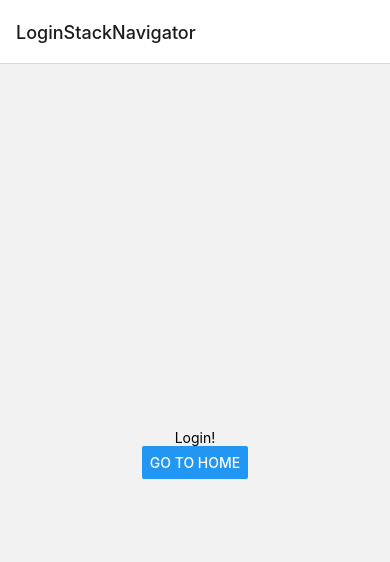
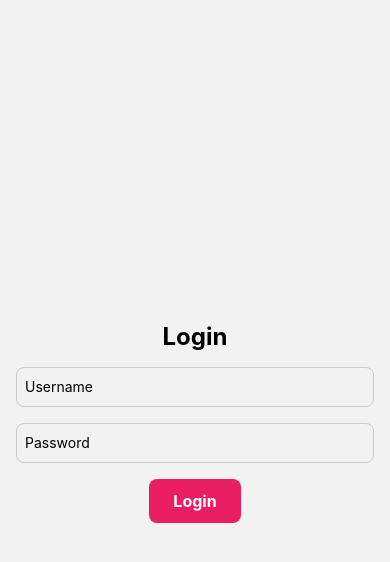
Before and after one commit to nuripaksoy/CarSharingApp, a React Native app: screen /LoginStackNavigator in a window 390 px wide. Shown: the top 562 px of the page. Built offline with nearby package versions, Linux system fonts and the light colour scheme.

Commit message:
login screen has done;

```diff
--- a/App.js
+++ b/App.js
@@ -1,5 +1,5 @@
 import * as React from 'react';
-import MyTabs from './MyTabs';
+import MyTabs from './components/MyTabs';
 import { NavigationContainer } from '@react-navigation/native';
 import { Text, View } from "react-native";
 import StackNavigator from './StackNavigator';
--- a/StackNavigator.js
+++ b/StackNavigator.js
@@ -1,6 +1,5 @@
 import { createStackNavigator } from '@react-navigation/stack';
-import MyTabs from './MyTabs';
-import Home from './screens/Home';
+import MyTabs from './components/MyTabs';
 import Login from './screens/Login';
 
 const Stack = createStackNavigator();
@@ -8,8 +7,8 @@ const Stack = createStackNavigator();
 function StackNavigator() {
   return (
     <Stack.Navigator>
-      <Stack.Screen name="LoginStackNavigator" component={Login} />
-      <Stack.Screen name="HomeStackNavigator"  component={MyTabs} options={{headerShown: false , gestureEnabled: false}}/>
+      <Stack.Screen name="LoginStackNavigator" component={Login} options={{ headerShown: false, gestureEnabled: false }} />
+      <Stack.Screen name="HomeStackNavigator" component={MyTabs} options={{ headerShown: false, gestureEnabled: false }} />
     </Stack.Navigator>
   );
 }
--- a/MyTabs.js
+++ b/components/MyTabs.js
@@ -1,7 +1,7 @@
 import { createBottomTabNavigator } from '@react-navigation/bottom-tabs';
-import Home from './screens/Home'
-import Profile from './screens/Profile';
-import Settings from './screens/Settings';
+import Home from '../screens/Home'
+import Profile from '../screens/Profile';
+import Settings from '../screens/Settings';
 import { MaterialCommunityIcons } from '@expo/vector-icons';
 
 const Tab = createBottomTabNavigator();
@@ -9,17 +9,17 @@ const Tab = createBottomTabNavigator();
 function MyTabs() {
   return (
     <Tab.Navigator
-    initialRouteName="Home"
-        screenOptions={{
-            tabBarActiveTintColor: '#e91e63',
-    }}>
+      initialRouteName="Home"
+      screenOptions={{
+        tabBarActiveTintColor: '#e91e63',
+      }}>
       <Tab.Screen
         name="Home"
         component={Home}
         options={{
-          tabBarLabel: 'Home',
+          tabBarShowLabel: false,
           tabBarIcon: ({ color, size }) => (
-            <MaterialCommunityIcons name="home" color={color} size={size} />
+            <MaterialCommunityIcons name="car" color={color} size={size} />
           ),
         }}
       />
@@ -27,7 +27,7 @@ function MyTabs() {
         name="Profile"
         component={Profile}
         options={{
-          tabBarLabel: 'Profile',
+          tabBarShowLabel: false,
           tabBarIcon: ({ color, size }) => (
             <MaterialCommunityIcons name="account" color={color} size={size} />
           ),
@@ -37,9 +37,9 @@ function MyTabs() {
         name="Settings"
         component={Settings}
         options={{
-          tabBarLabel: 'Settings',
+          tabBarShowLabel: false,
           tabBarIcon: ({ color, size }) => (
-            <MaterialCommunityIcons name="account" color={color} size={size} />
+            <MaterialCommunityIcons name="cog" color={color} size={size} />
           ),
         }}
       />
--- a/screens/Login.js
+++ b/screens/Login.js
@@ -1,15 +1,79 @@
-import { Button, Text, View } from "react-native";
-import { useNavigation } from "@react-navigation/native";
+import React, { useState } from 'react';
+import { View, Text, TextInput, TouchableOpacity, StyleSheet } from 'react-native';
+import { useNavigation } from '@react-navigation/native';
 
-function Login(){
-    const navigation = useNavigation();
+function Login() {
+  const [username, setUsername] = useState('');
+  const [password, setPassword] = useState('');
+  const navigation = useNavigation();
 
-    return(
-        <View style={{ flex: 1, justifyContent: 'center', alignItems: 'center' }}>
-        <Text>Login!</Text>
-        <Button title="Go to Home" onPress={() =>navigation.navigate('HomeStackNavigator')} />
-      </View>
-    )
+  const handleLogin = () => {
+    if (username === 'admin' && password === 'admin') {
+      navigation.navigate('HomeStackNavigator');
+    }
+
+    // Add your authentication logic here
+    // You can validate the username and password and navigate to the home screen if successful
+    if (username && password) {
+      navigation.navigate('HomeStackNavigator');
+    }
+  };
+
+  return (
+    <View style={styles.container}>
+      <Text style={styles.title}>Login</Text>
+      <TextInput
+        style={styles.input}
+        placeholder="Username"
+        value={username}
+        onChangeText={(text) => setUsername(text)}
+      />
+      <TextInput
+        style={styles.input}
+        placeholder="Password"
+        secureTextEntry
+        value={password}
+        onChangeText={(text) => setPassword(text)}
+      />
+      <TouchableOpacity style={styles.button} onPress={handleLogin}>
+        <Text style={styles.buttonText}>Login</Text>
+      </TouchableOpacity>
+    </View>
+  );
 }
 
-export default Login
+const styles = StyleSheet.create({
+  container: {
+    flex: 1,
+    justifyContent: 'center',
+    alignItems: 'center',
+    padding: 16,
+  },
+  title: {
+    fontSize: 24,
+    fontWeight: 'bold',
+    marginBottom: 16,
+  },
+  input: {
+    width: '100%',
+    height: 40,
+    borderWidth: 1,
+    borderColor: '#ccc',
+    borderRadius: 8,
+    marginBottom: 16,
+    paddingLeft: 8,
+  },
+  button: {
+    backgroundColor: '#e91e63',
+    paddingVertical: 12,
+    paddingHorizontal: 24,
+    borderRadius: 8,
+  },
+  buttonText: {
+    color: '#fff',
+    fontSize: 16,
+    fontWeight: 'bold',
+  },
+});
+
+export default Login;
```
